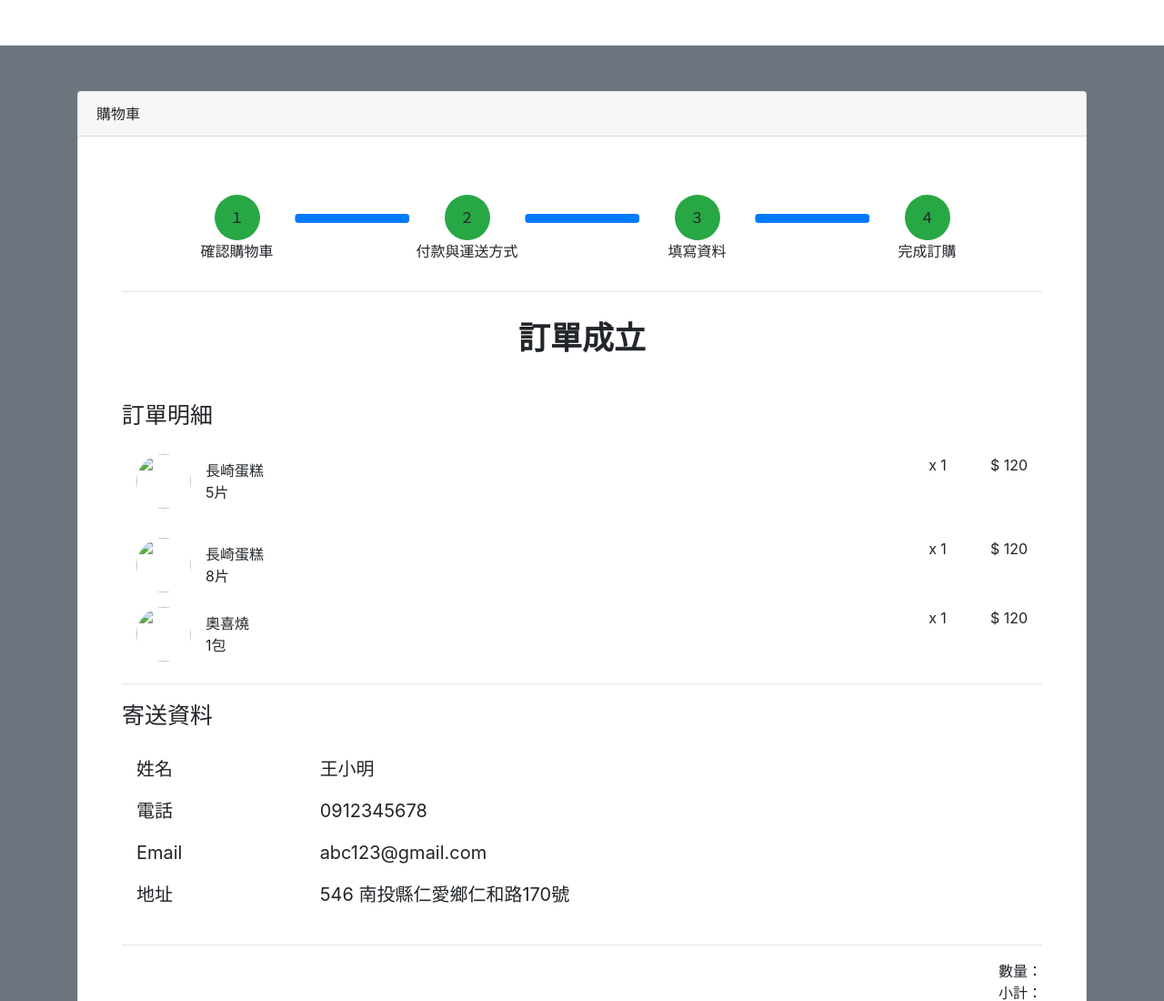
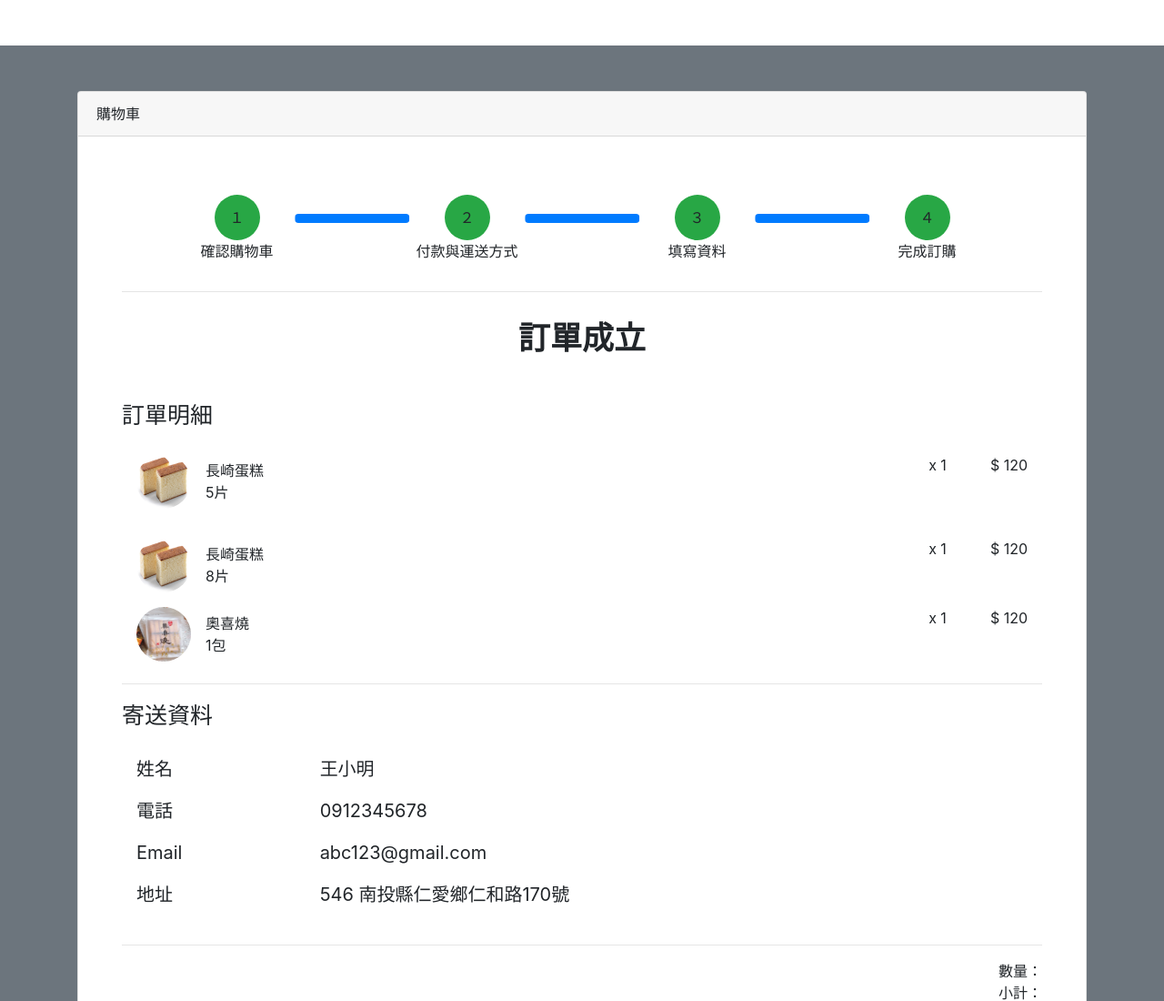
Before and after one commit to gsbka7/kasutera.ver_2, a plain HTML site: page checkout-4.html in a window 1280 px wide. Shown: the top 1100 px of the page at 91% size. Drawn offline with nearby package versions, Linux system fonts and the light colour scheme; files that its build step writes are made by us from their sources; the site is published under a folder, as on GitHub Pages, so addresses that start at the root find nothing.

Commit message:
Update checkout-4.html

```diff
--- a/checkout-4.html
+++ b/checkout-4.html
@@ -53,7 +53,7 @@
 
                     <div class="item px-3 py-4 d-flex justify-content-between">
                         <div class="product d-flex align-items-center \">
-                            <img class="logo" src="/img/kasutera-logo.png" alt="">
+                            <img class="logo" src="./img/kasutera-logo.png" alt="">
                             <div class="product-info pl-3">
                                 <div class="product-name">長崎蛋糕</div>
                                 <div class="product-spec">5片</div>
@@ -66,7 +66,7 @@
                     </div>
                     <div class="item px-3 py-2 d-flex justify-content-between">
                         <div class="product d-flex align-items-center \">
-                            <img class="logo" src="/img/kasutera-logo.png" alt="">
+                            <img class="logo" src="./img/kasutera-logo.png" alt="">
                             <div class="product-info pl-3">
                                 <div class="product-name">長崎蛋糕</div>
                                 <div class="product-spec">8片</div>
@@ -79,7 +79,7 @@
                     </div>
                     <div class="item px-3 py-2 d-flex justify-content-between">
                         <div class="product d-flex align-items-center">
-                            <img class="logo" src="/img/oishii-logo.png" alt="">
+                            <img class="logo" src="./img/oishii-logo.png" alt="">
                             <div class="product-info pl-3">
                                 <div class="product-name">奧喜燒</div>
                                 <div class="product-spec">1包</div>
```
